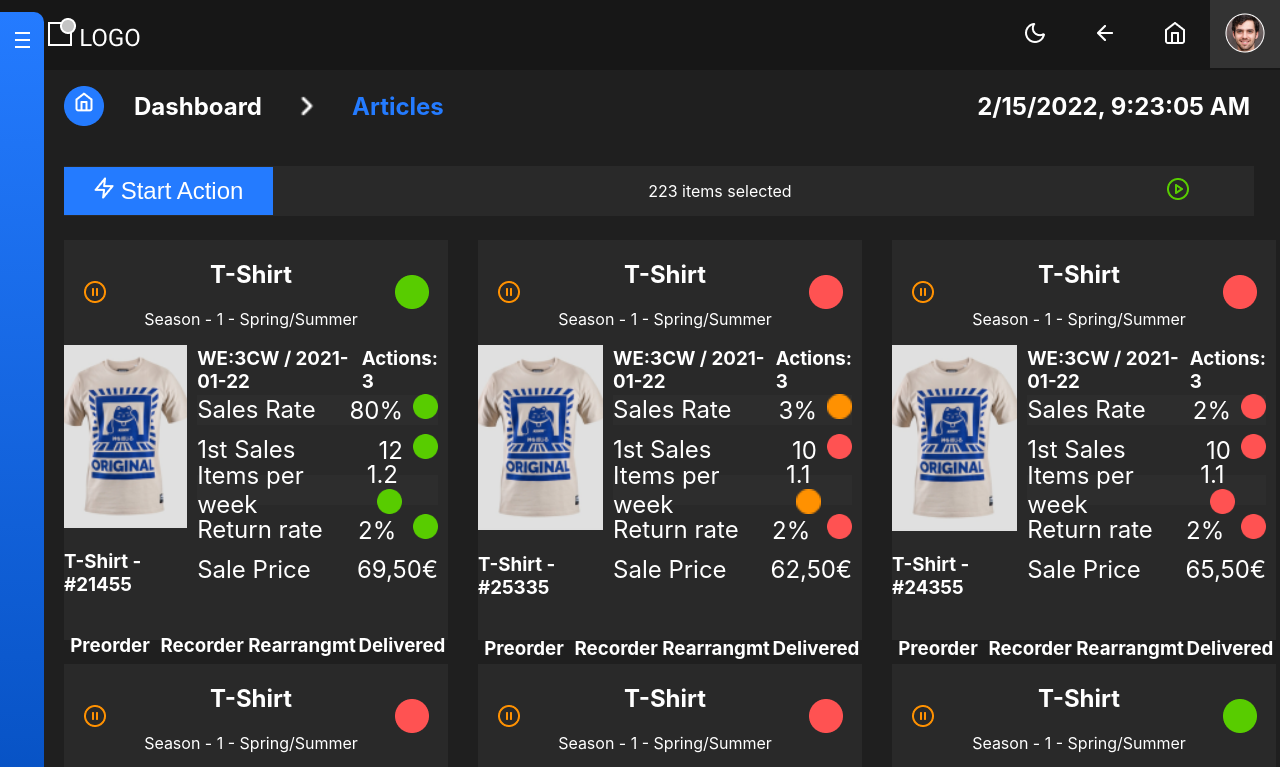
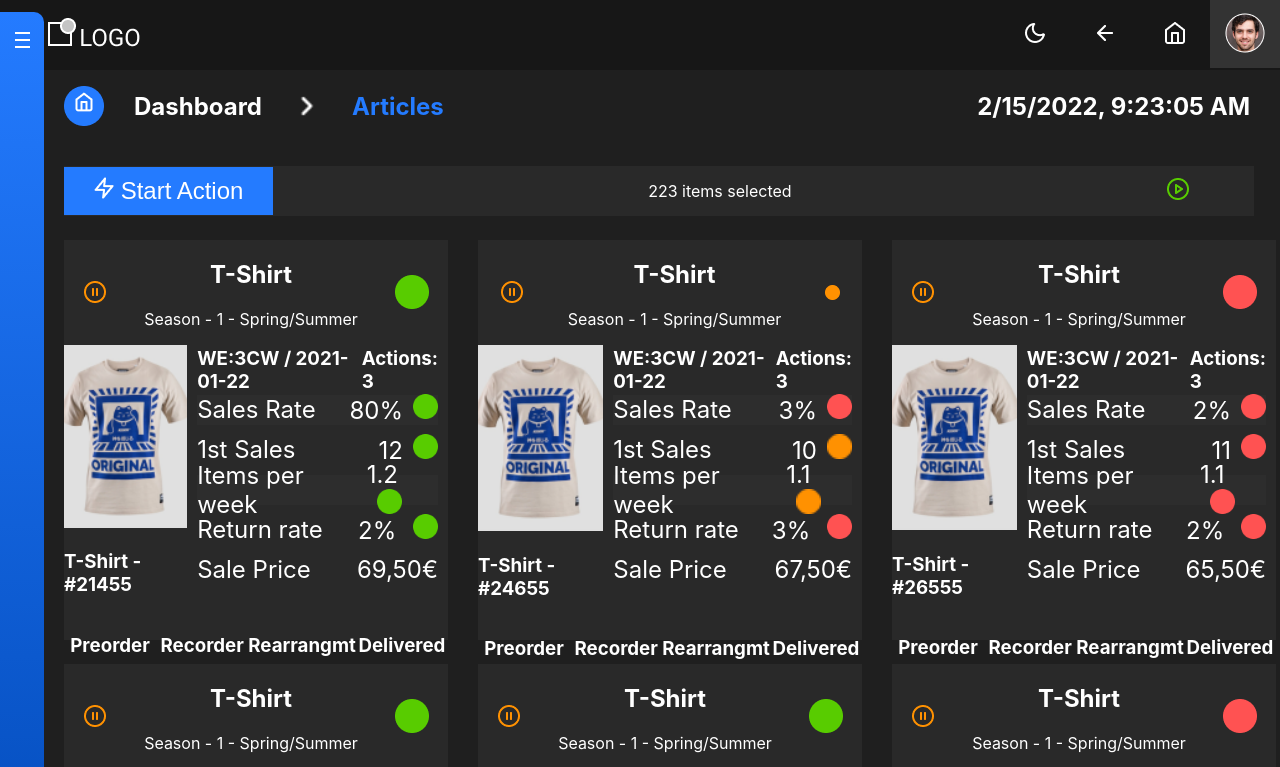
Before and after one commit to Semko1010/Shetani, a React (Create React App) app: page / in a window 1280 px wide. Shown: the top 767 px of the page. Built offline with nearby package versions, Linux system fonts and the light colour scheme.

Commit message:
createJsonApi

```diff
--- a/src/App.css
+++ b/src/App.css
@@ -9,3 +9,6 @@ background-color:  #1F1F1F;
     grid-template-columns: 30vw 30vw 30vw;
     gap: 0 30px;
 }
+.App{
+    padding: 0 0 5vh 0;
+}
--- a/src/App.js
+++ b/src/App.js
@@ -24,25 +24,23 @@ function App() {
   return (
 
     <div className="App">
-      <Router>
+    <Router>
 
       <CheckBoxesValue.Provider value = {{checkBoxValue, setCheckBoxValue}}>
       <allCheckBoxesValue.Provider value ={{checkBoxAll, setcheckBoxAll}}>
       <allCheckBoxes.Provider value={{articleSelection,setarticleSelection}}>
 
+        <Routes>
+          <Route path="/"  element={[<Header/>,<Menu/>,<SideBar/>,<ArticleProps/>]}/>
+          <Route path="/selectedTshirts"  element={<SelectedTshirts/>}/>
+        </Routes>
 
-      {/* <Header/>,<Menu/>,<SideBar/>,<ArticleProps/> */}
-
-      <Routes>
-        <Route path="/"  element={[<Header/>,<Menu/>,<SideBar/>,<ArticleProps/>]}/>
-        <Route path="/selectedTshirts"  element={<SelectedTshirts/>}/>
-        </Routes>
       </allCheckBoxes.Provider>
       </allCheckBoxesValue.Provider>
       </CheckBoxesValue.Provider>
 
+    </Router>
 
-      </Router>
     </div>
   );
 }
--- /dev/null
+++ b/src/component/Api/Api.json
@@ -0,0 +1,74 @@
+[
+{ "salesRate" : "80%",
+"firstSales" : "12",
+"perWeek" : "1.2",
+"returnRate" : "2%",
+"price" : "69,50€",
+"tshirtNummer" : "21455",
+"allStatus" : "green",
+"salesStatus" : "green",
+"stStatus" : "green",
+"perWeekStatus" : "green",
+"ReturnRateStatus" : "green"
+},
+{ "salesRate" : "3%",
+"firstSales" : "10",
+"perWeek" : "1.1",
+"returnRate" : "3%",
+"price" : "67,50€",
+"tshirtNummer" : "24655",
+"allStatus" : "orange",
+"salesStatus" : "red",
+"stStatus" : "orange",
+"perWeekStatus" : "orange",
+"ReturnRateStatus" : "red"
+},
+{ "salesRate" : "2%",
+"firstSales" : "11",
+"perWeek" : "1.1",
+"returnRate" : "2%",
+"price" : "65,50€",
+"tshirtNummer" : "26555",
+"allStatus" : "red",
+"salesStatus" : "red",
+"stStatus" : "red",
+"perWeekStatus" : "red",
+"ReturnRateStatus" : "red"
+},
+{ "salesRate" : "70%",
+"firstSales" : "20",
+"perWeek" : "1.7",
+"returnRate" : "1%",
+"price" : "69,50€",
+"tshirtNummer" : "21315",
+"allStatus" : "green",
+"salesStatus" : "green",
+"stStatus" : "green",
+"perWeekStatus" : "green",
+"ReturnRateStatus" : "orange"
+},
+{ "salesRate" : "45%",
+"firstSales" : "16",
+"perWeek" : "1.5",
+"returnRate" : "8%",
+"price" : "69,50€",
+"tshirtNummer" : "29495",
+"allStatus" : "green",
+"salesStatus" : "orange",
+"stStatus" : "red",
+"perWeekStatus" : "orange",
+"ReturnRateStatus" : "orange"
+},
+{ "salesRate" : "10%",
+"firstSales" : "12",
+"perWeek" : "1.2",
+"returnRate" : "8%",
+"price" : "69,50€",
+"tshirtNummer" : "24688",
+"allStatus" : "red",
+"salesStatus" : "red",
+"stStatus" : "red",
+"perWeekStatus" : "red",
+"ReturnRateStatus" : "orange"
+}
+]
--- a/src/component/ArticleProps/ArticleProps.js
+++ b/src/component/ArticleProps/ArticleProps.js
@@ -1,106 +1,35 @@
 import "./ArticleProps.css"
 import Article from "../Article/Article"
 import StartAction from "../StartAction/StartAction"
+import data from "../Api/Api.json"
 
 
 const ArticleProps = () => {
 
-
-
-    return (
-        <div>
+return (
+    <div>
         <StartAction />
-
 
         <section className="articleSectionGrid">
 
+        {data.map(item =>
         <Article
-        salesRate = {"80%"}
-        firstSales = {"12"}
-        perWeek = {"1.2"}
-        returnRate = {"2%"}
-        price = {"69,50€"}
-        tshirtNummer = {"21455"}
-        allStatus = {"green"}
-        salesStatus = {"green"}
-        stStatus = {"green"}
-        perWeekStatus = {"green"}
-        ReturnRateStatus = {"green"}
-
+        salesRate = {item.salesRate}
+        firstSales = {item.firstSales}
+        perWeek = {item.perWeek}
+        returnRate = {item.returnRate}
+        price = {item.price}
+        tshirtNummer = {item.tshirtNummer}
+        allStatus = {item.allStatus}
+        salesStatus = {item.salesStatus}
+        stStatus = {item.stStatus}
+        perWeekStatus = {item.perWeekStatus}
+        ReturnRateStatus = {item.ReturnRateStatus}
         />
-        <Article
-        salesRate = {"3%"}
-        firstSales = {"10"}
-        perWeek = {"1.1"}
-        returnRate = {"2%"}
-        price = {"62,50€"}
-        tshirtNummer = {"25335"}
-        allStatus = {"red"}
-        salesStatus = {"orange"}
-        stStatus = {"red"}
-        perWeekStatus = {"orange"}
-        ReturnRateStatus = {"red"}
-
-        />
-        <Article
-        salesRate = {"2%"}
-        firstSales = {"10"}
-        perWeek = {"1.1"}
-        returnRate = {"2%"}
-        price = {"65,50€"}
-        tshirtNummer = {"24355"}
-        allStatus = {"red"}
-        salesStatus = {"red"}
-        stStatus = {"red"}
-        perWeekStatus = {"red"}
-        ReturnRateStatus = {"red"}
-
-        />
-        <Article
-        salesRate = {"4%"}
-        firstSales = {"14"}
-        perWeek = {"1.1"}
-        returnRate = {"5%"}
-        price = {"65,50€"}
-        tshirtNummer = {"12355"}
-        allStatus = {"red"}
-        salesStatus = {"red"}
-        stStatus = {"orange"}
-        perWeekStatus = {"red"}
-        ReturnRateStatus = {"orange"}
-
-        />
-        <Article
-        salesRate = {"1%"}
-        firstSales = {"5"}
-        perWeek = {"1.5"}
-        returnRate = {"2%"}
-        price = {"67,50€"}
-        tshirtNummer = {"21255"}
-        allStatus = {"red"}
-        salesStatus = {"red"}
-        stStatus = {"orange"}
-        perWeekStatus = {"red"}
-        ReturnRateStatus = {"red"}
-
-        />
-        <Article
-        salesRate = {"1%"}
-        firstSales = {"12"}
-        perWeek = {"1.4"}
-        returnRate = {"1%"}
-        price = {"64,50€"}
-        tshirtNummer = {"25435"}
-        allStatus = {"green"}
-        salesStatus = {"green"}
-        stStatus = {"green"}
-        perWeekStatus = {"green"}
-        ReturnRateStatus = {"green"}
-
-        />
+        )}
         </section>
-        </div>
-     );
+    </div>
+    );
 }
 
 export default ArticleProps;
--- a/src/component/SelectedTshirts/SelectedTishirts.css
+++ b/src/component/SelectedTshirts/SelectedTishirts.css
@@ -13,5 +13,6 @@
     padding: 10px 35px;
     margin: 30px 0;
     border: none;
+    cursor: pointer;
 
 }
--- a/src/component/SelectedTshirts/SelectedTshirts.js
+++ b/src/component/SelectedTshirts/SelectedTshirts.js
@@ -3,8 +3,9 @@ import {Array} from "../Article/Article"
 import Article from "../Article/Article"
 import { Link } from "react-router-dom";
 import { useContext } from "react"
-import {CheckBoxesValue} from "../../App"
-
+import {CheckBoxesValue } from "../../App"
+import SideBar from "../SideBar/SideBar"
+import Header from "../Header/Header"
 const SelectedTshirts = () => {
     const {checkBoxValue, setCheckBoxValue} = useContext(CheckBoxesValue)
 
@@ -13,12 +14,14 @@ const SelectedTshirts = () => {
 const resetArray = () => {
     Array.length = 0;
     setCheckBoxValue(0)
+
 }
 
     return (
         <div className ="selectedTshirtsMain">
+        <Header/>
         <Link to ="/" ><button onClick={resetArray}>Back to Home</button></Link>
-
+        <SideBar/>
         <section className="selectedTshirts">
 
         {Array.map((e, index) =>
--- a/src/component/SideBar/SideBar.js
+++ b/src/component/SideBar/SideBar.js
@@ -1,37 +1,47 @@
 import "./SideBar.css";
-import { useState } from "react"
+import { useState } from "react";
 const SideBar = () => {
-   const [ width, setWidth ] = useState(true)
+  const [width, setWidth] = useState(true);
 
   const showSidebar = () => {
-      setWidth(!width)
-
+    setWidth(!width);
 
     console.log(width);
-   }
+  };
 
   return (
-        <sidebar className="sideBar" style={{width: width ? "44px" : "250px", cursor: "pointer"}} onClick={showSidebar}>
+    <sidebar
+      className='sideBar'
+      style={{ width: width ? "44px" : "250px", cursor: "pointer" }}
+      onClick={showSidebar}>
       <section>
-
-         <div style={{width: width  ? "15px" : "100px", height: width ? "2px" : "4px"}}></div>
-           <div style={{width: width  ? "15px" : "100px", height: width ? "2px" : "4px"}}></div>
-           <div style={{width: width  ? "15px" : "100px", height: width ? "2px" : "4px"}}></div>
+      <div
+      style={{
+            width: width ? "15px" : "100px",
+            height: width ? "2px" : "4px",
+      }}></div>
+        <div
+          style={{
+            width: width ? "15px" : "100px",
+            height: width ? "2px" : "4px",
+          }}></div>
+        <div
+          style={{
+            width: width ? "15px" : "100px",
+            height: width ? "2px" : "4px",
+          }}></div>
       </section>
 
-           <article >
-            <ul style={{opacity: width  ? "0" : "1"}}>
+      <article>
+        <ul style={{ opacity: width ? "0" : "1" }}>
           <li>Back to Home</li>
           <li>My Account</li>
           <li>About this Page</li>
           <li>Contact</li>
-
         </ul>
-
       </article>
     </sidebar>
-
   );
-}
+};
 
 export default SideBar;
```
Also changed, not shown: src/component/StartAction/StartAction.js (+22 -4 lines), src/component/Article/Article.js (line endings or trailing spaces), 1 other file (tests, documents, lock files or other folders). Lines whose indentation alone changed are shown as unchanged.
